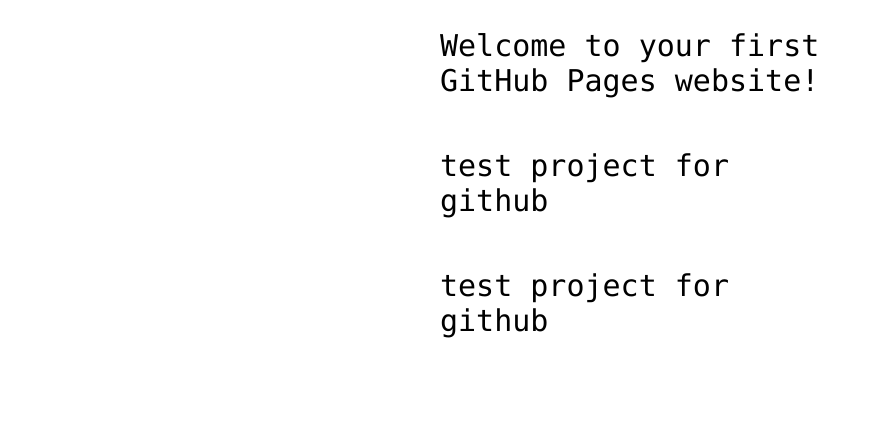
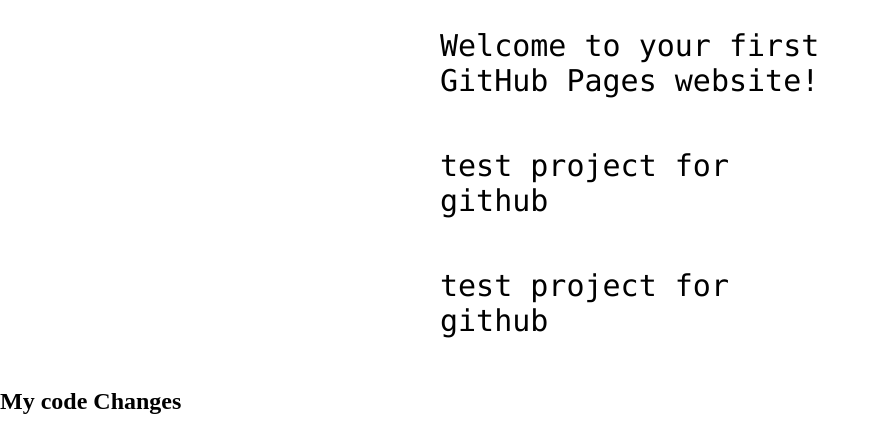
Before and after one commit to Abhithakur009/hello-world, a plain HTML site: page aboutus.html in a window 1280 px wide. Shown: the part 360-800 px from the top of the page, without its empty margins (0-895 px from the left). Drawn offline with Linux system fonts and the light colour scheme.

Commit message:
New Heading add

```diff
--- a/aboutus.html
+++ b/aboutus.html
@@ -15,5 +15,7 @@
 <p>Welcome to your first GitHub Pages website!</p>
 <p>test project for github</p>
 <p>test project for github</p>
+
+<h2>My code Changes </h2>
 </body>
 </html>
```
